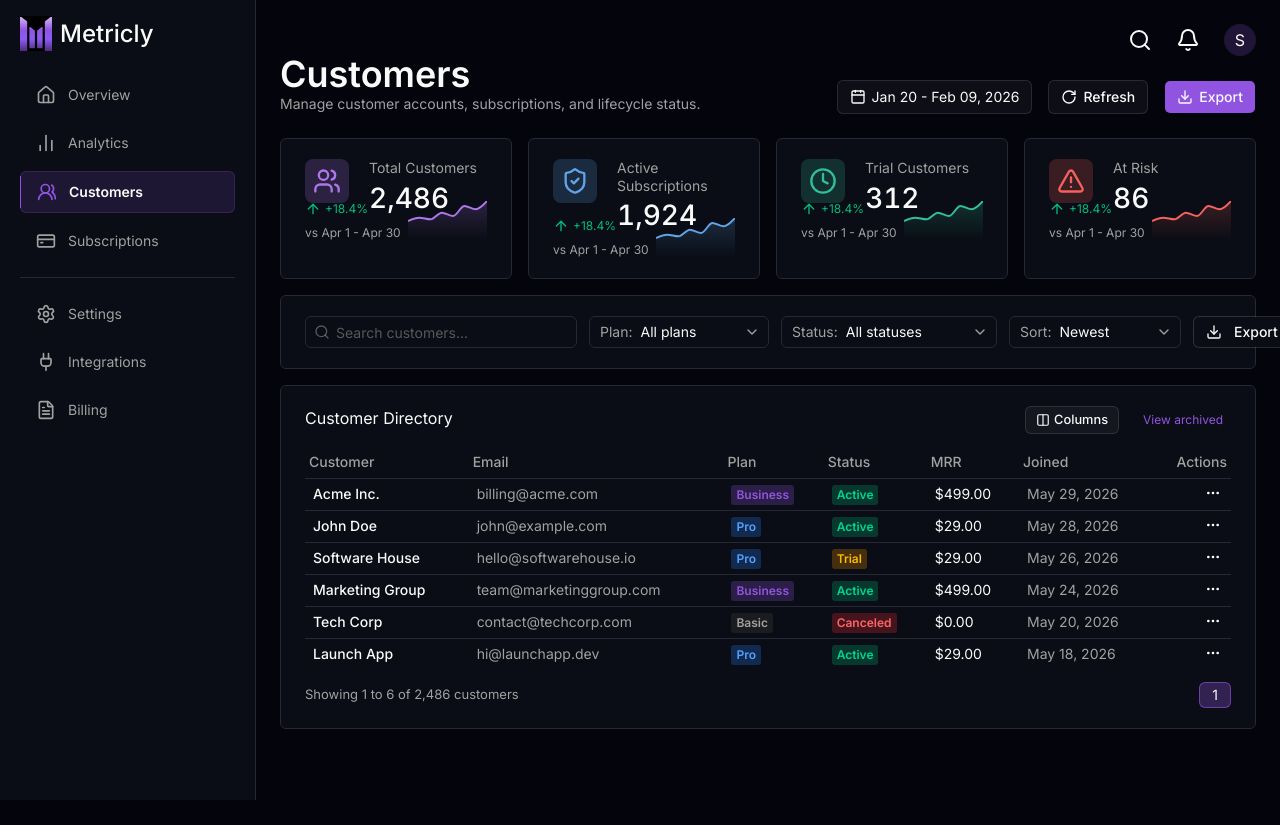
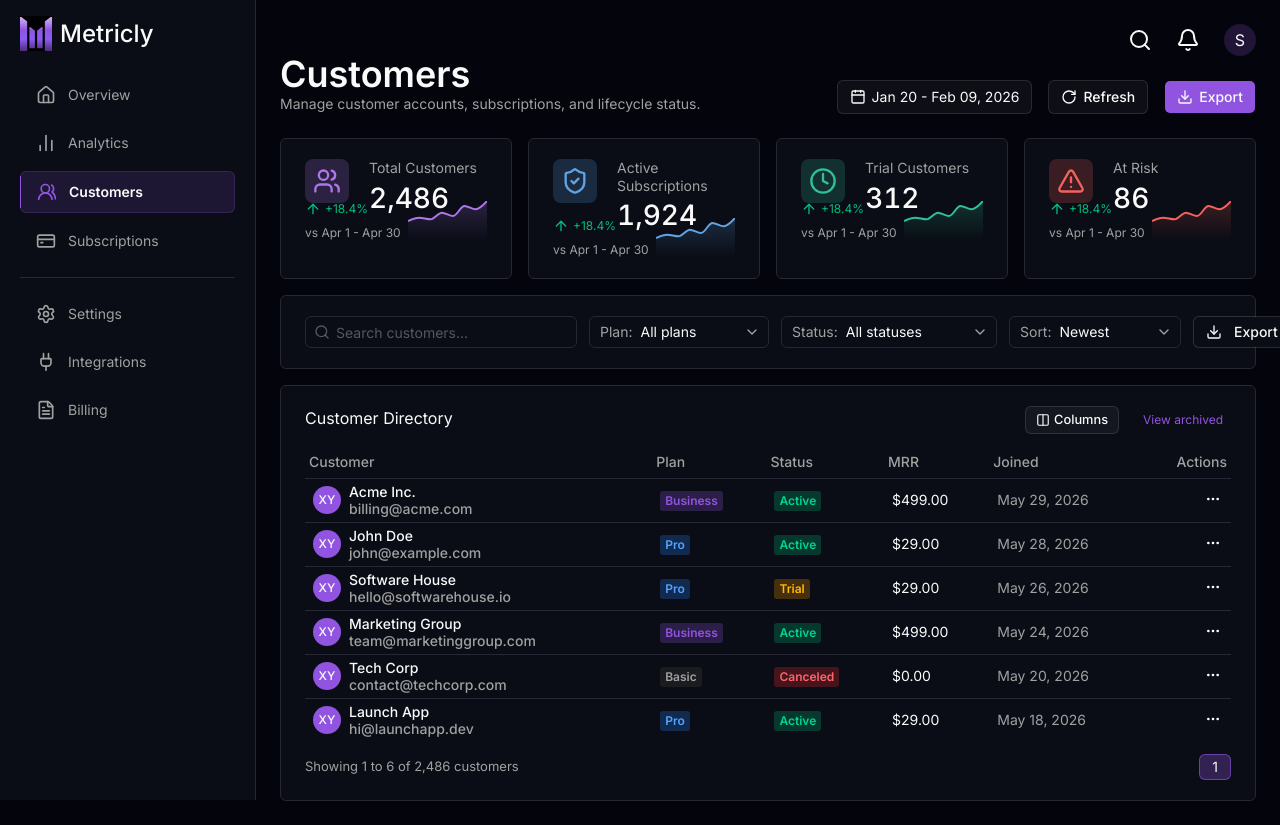
Before and after one commit to svsxn/metricly, a Next.js app: page /dashboard/customers in a window 1280 px wide. Before the commit the page ends 800 px from the top, so only its background shows below. Built offline with nearby package versions, Linux system fonts and the light colour scheme.

Commit message:
feat: update customer column

```diff
--- a/src/components/customers/directory/customers-table.tsx
+++ b/src/components/customers/directory/customers-table.tsx
@@ -47,13 +47,17 @@ const columns: Column[] = [
   {
     header: "Customer",
     cellClassName: "font-medium",
-    render: (customer) => customer.name,
-  },
-  {
-    header: "Email",
-    headClassName: "hidden md:table-cell",
-    cellClassName: "hidden md:table-cell text-muted-foreground",
-    render: (customer) => customer.email,
+    render: (customer) => (
+      <div className="flex items-center gap-2 leading-tight">
+        <div className="flex items-center justify-center text-xs size-7 bg-primary rounded-full">
+          XY
+        </div>
+        <div>
+          <p>{customer.name}</p>
+          <p className="text-muted-foreground">{customer.email}</p>
+        </div>
+      </div>
+    ),
   },
   {
     header: "Plan",
```
